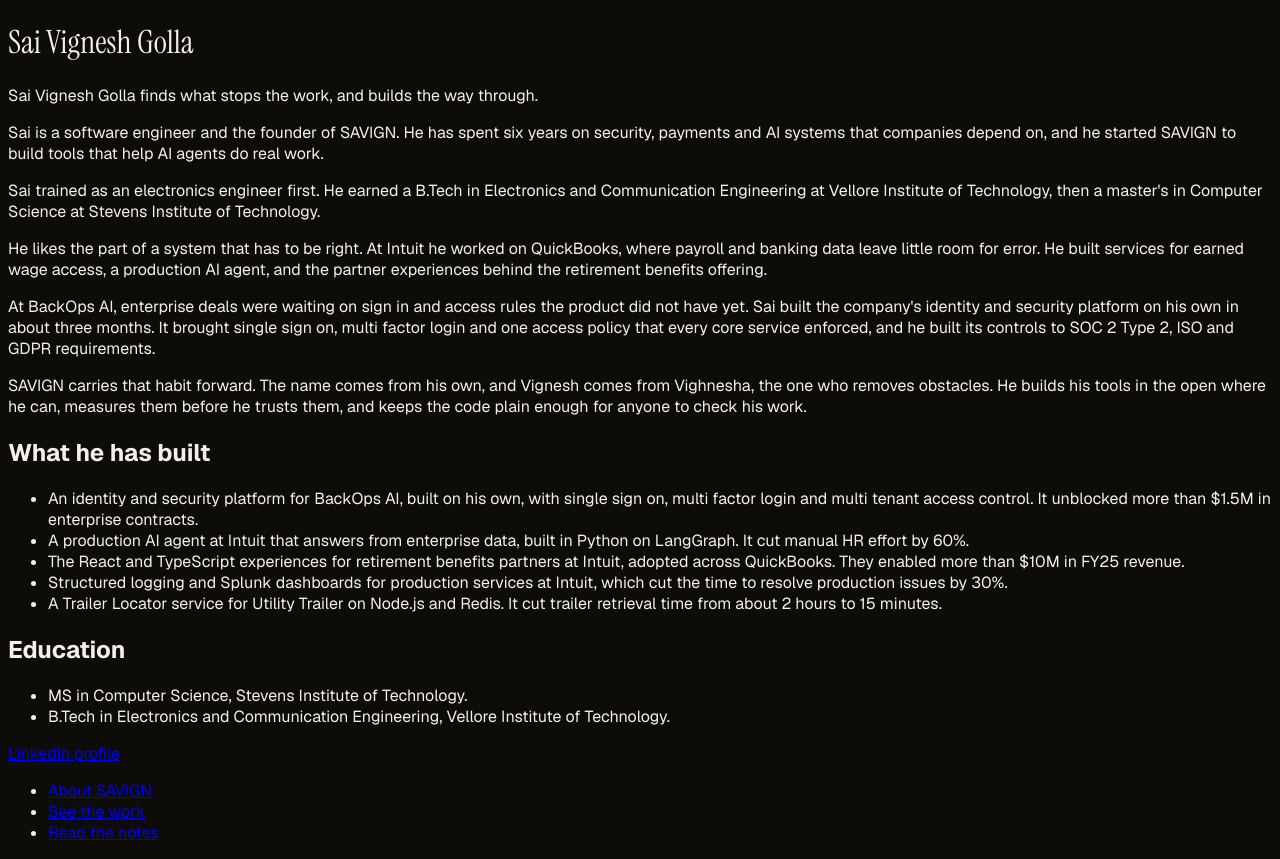
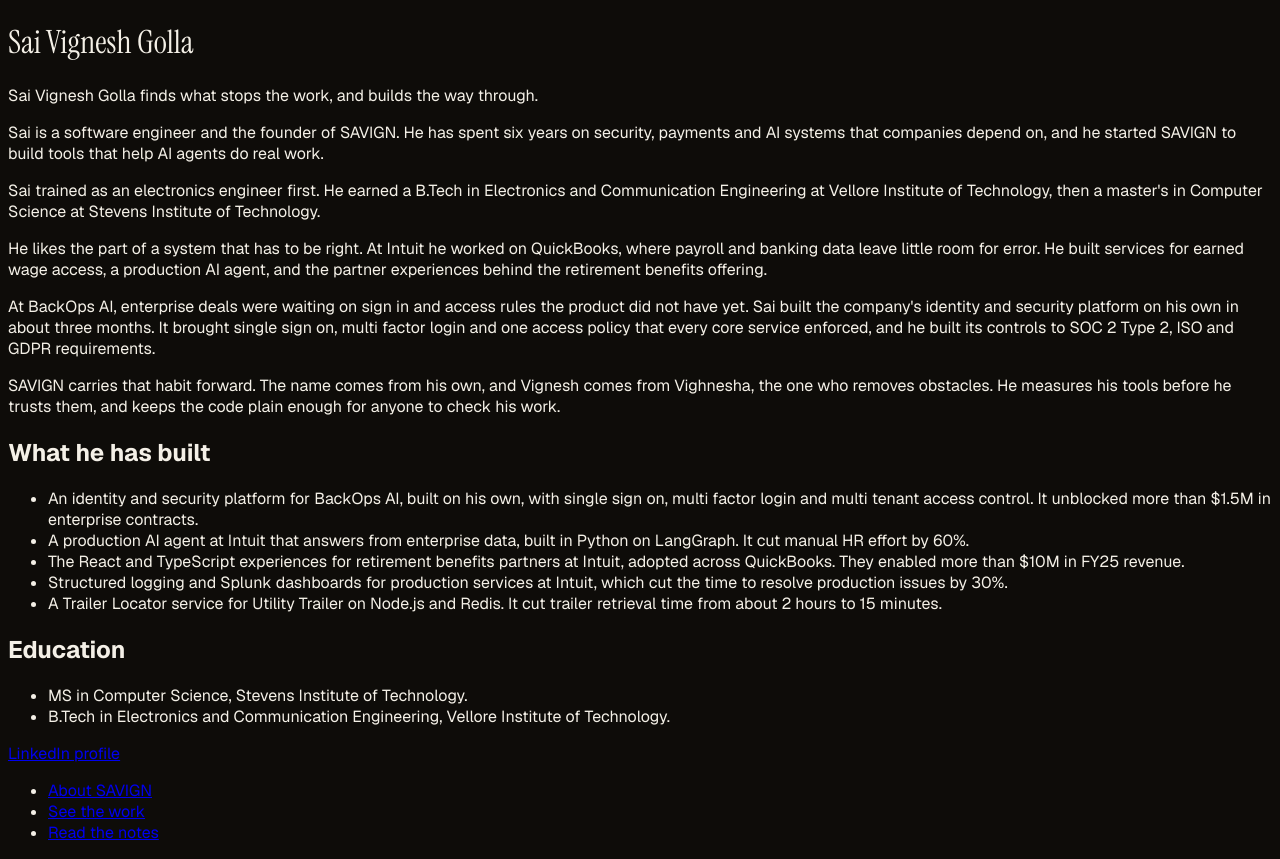
Before and after one commit to GodsScion/savign, a Next.js app: page /founder in a window 1280 px wide. Built offline with nearby package versions, Linux system fonts and the light colour scheme.

Commit message:
Drop the build in the open clause from the founder bio
Only one project is public, so the clause overstated it. The founder text
re-lints clean.

```diff
--- a/content/founder.ts
+++ b/content/founder.ts
@@ -25,7 +25,7 @@ export const founder: Founder = {
     "Sai trained as an electronics engineer first. He earned a B.Tech in Electronics and Communication Engineering at Vellore Institute of Technology, then a master's in Computer Science at Stevens Institute of Technology.",
     "He likes the part of a system that has to be right. At Intuit he worked on QuickBooks, where payroll and banking data leave little room for error. He built services for earned wage access, a production AI agent, and the partner experiences behind the retirement benefits offering.",
     "At BackOps AI, enterprise deals were waiting on sign in and access rules the product did not have yet. Sai built the company's identity and security platform on his own in about three months. It brought single sign on, multi factor login and one access policy that every core service enforced, and he built its controls to SOC 2 Type 2, ISO and GDPR requirements.",
-    "SAVIGN carries that habit forward. The name comes from his own, and Vignesh comes from Vighnesha, the one who removes obstacles. He builds his tools in the open where he can, measures them before he trusts them, and keeps the code plain enough for anyone to check his work.",
+    "SAVIGN carries that habit forward. The name comes from his own, and Vignesh comes from Vighnesha, the one who removes obstacles. He measures his tools before he trusts them, and keeps the code plain enough for anyone to check his work.",
   ],
   built: [
     "An identity and security platform for BackOps AI, built on his own, with single sign on, multi factor login and multi tenant access control. It unblocked more than $1.5M in enterprise contracts.",
```
